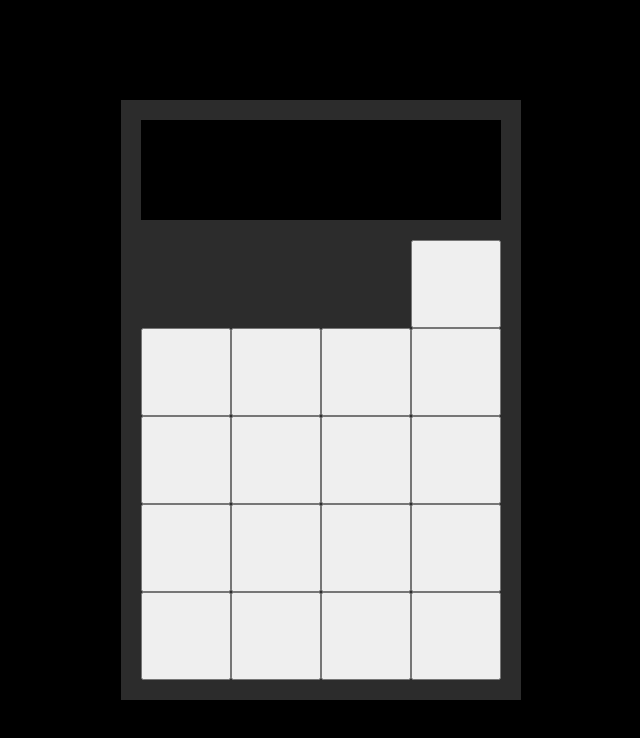
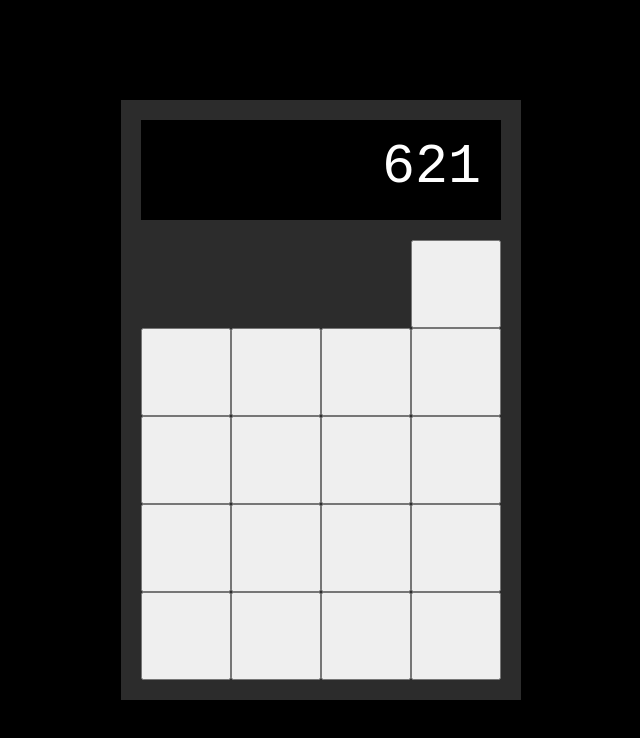
Before and after one commit to UmbraSpace/Calculator, a plain HTML site: page index.html in a window 1280 px wide. Shown: the whole page, without its empty margins (319-959 px from the left). Drawn offline with Linux system fonts and the light colour scheme.

Commit message:
Add display styling

```diff
--- a/index.html
+++ b/index.html
@@ -8,7 +8,7 @@
 </head>
 <body>
     <div id="calculator">
-        <div id="display"></div>
+        <div id="display">621</div>
         <div id="buttons">
             <button id="clear"></button>
             <button class="digit" id="seven"></button>
--- a/style.css
+++ b/style.css
@@ -23,8 +23,15 @@ body {
 }
 
 #display {
+    height: 100px;
     background-color: black;
-    height: 100px;
+    box-sizing: border-box;
+    padding: 20px;
+    color: white;
+    line-height: 100%;
+    text-align: right;
+    font-size: 55px;
+    font-family: monospace;
 }
 
 #buttons {
```
